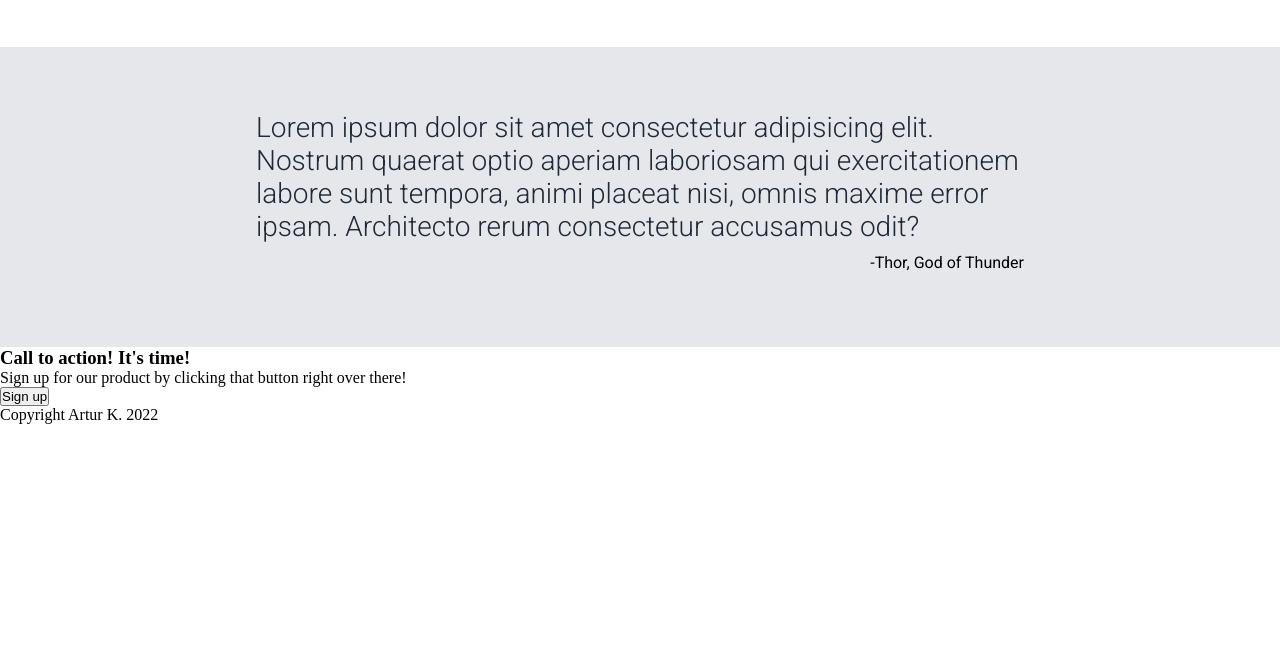
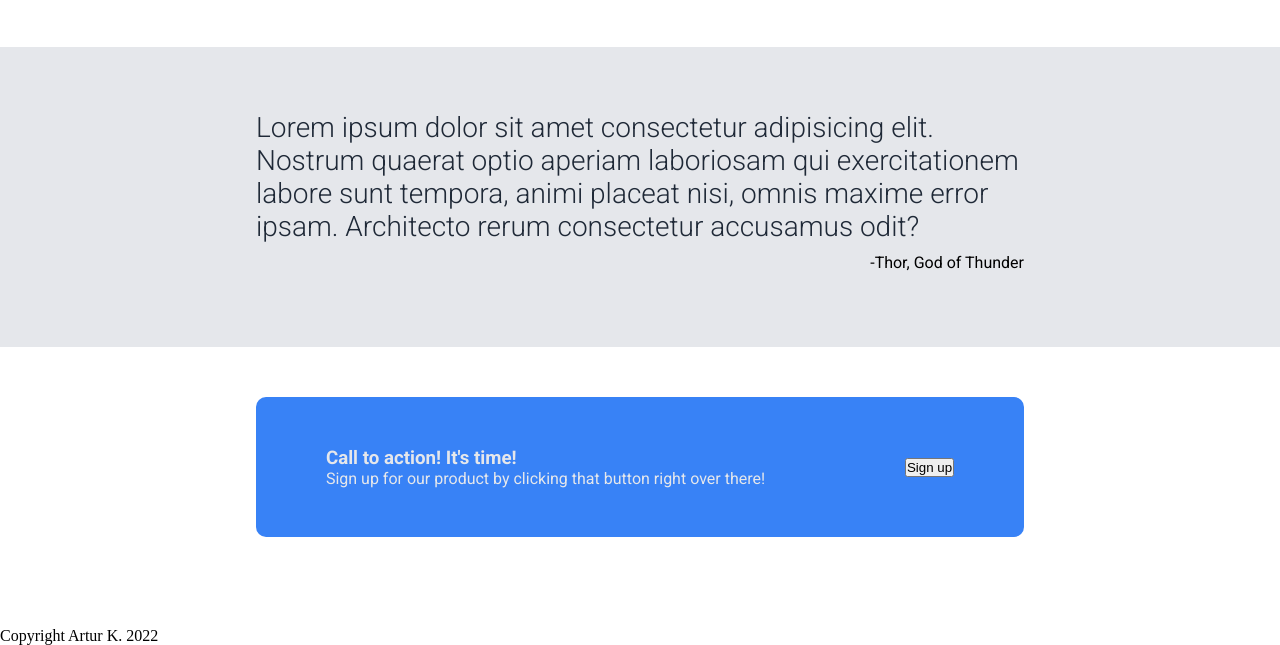
Before and after one commit to archie-k/landing-page, a plain HTML site: page index.html in a window 1280 px wide. Shown: the part 884-1529 px from the top of the page. Before the commit the page ends 1308 px from the top, so only its background shows below. Drawn offline with Linux system fonts and the light colour scheme.

Commit message:
Style cta section

```diff
--- a/index.html
+++ b/index.html
@@ -80,12 +80,14 @@
       </section>
       <section class="cta-container">
         <div class="cta-content">
-          <h3>Call to action! It's time!</h3>
-          <p>
-            Sign up for our product by clicking that button right over there!
-          </p>
+          <div class="cta-text">
+            <h3 class="cta-header">Call to action! It's time!</h3>
+            <p class="cta-text">
+              Sign up for our product by clicking that button right over there!
+            </p>
+          </div>
+          <input type="button" value="Sign up" class="cta-btn" />
         </div>
-        <input type="button" value="Sign up" />
       </section>
     </main>
     <footer>
--- a/style.css
+++ b/style.css
@@ -140,3 +140,23 @@ figcaption {
   text-align: right;
   margin-top: 10px;
 }
+
+.cta-container {
+  height: 280px;
+  padding: 50px 20%;
+}
+
+.cta-content {
+  display: flex;
+  align-items: center;
+  justify-content: space-around;
+  background-color: #3882f6;
+  height: 140px;
+  border-radius: 10px;
+}
+
+.cta-header,
+.cta-text {
+  font-family: "Roboto", sans-serif;
+  color: #e5e7eb;
+}
```
